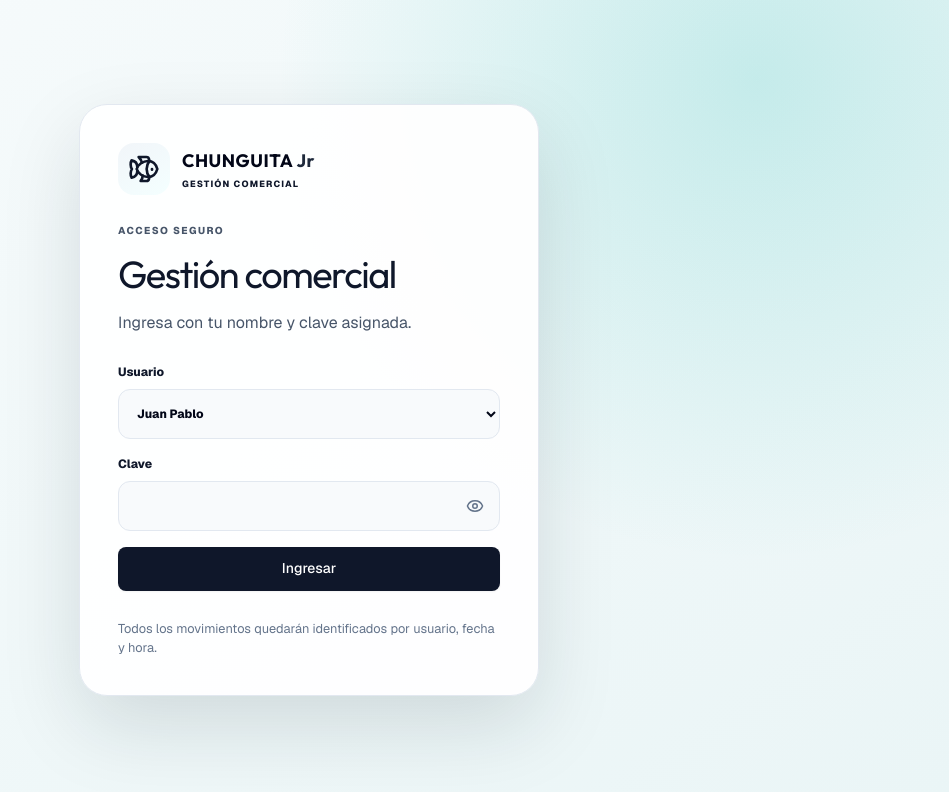
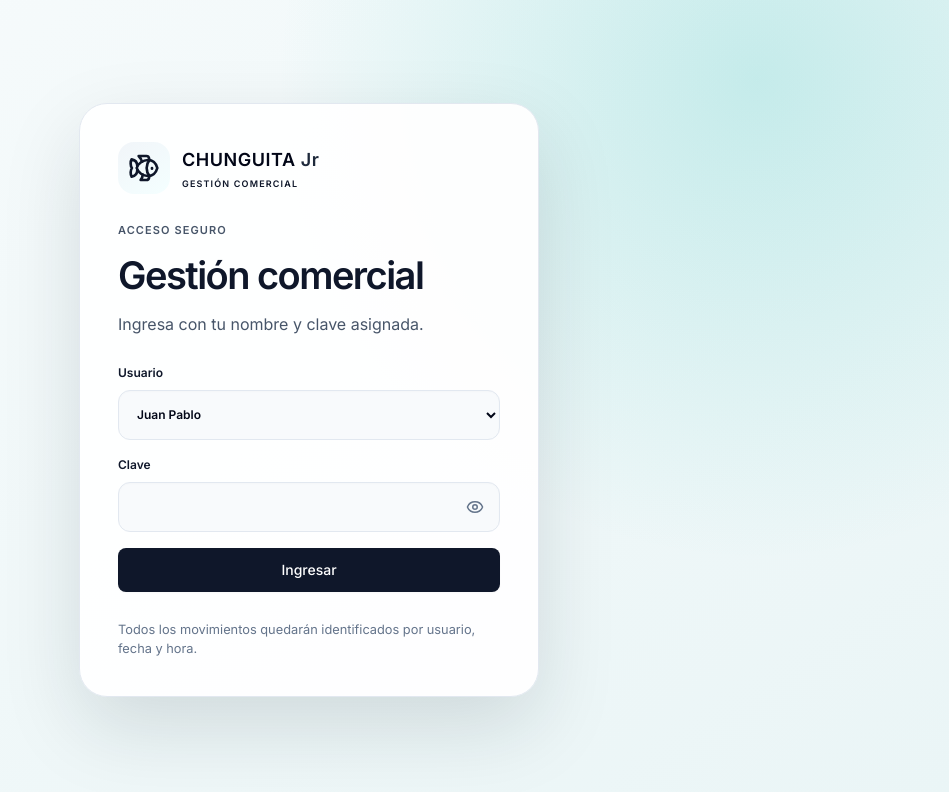
Before and after one commit to champagnejesus/chinguitaweb777, a Next.js app: page / in a window 1280 px wide. Shown: the top 792 px of the page, without its empty margins (331-1280 px from the left). Built offline with nearby package versions, Linux system fonts and the light colour scheme.

Commit message:
feat(ui): redesign app with modern saas aesthetics, use Inter font, refine tables and discrete action buttons

```diff
--- a/app/globals.css
+++ b/app/globals.css
@@ -29,11 +29,11 @@
   --amber-600: #d97706;
   --amber-100: #fffbeb;
 
-  --shadow-sm: 0 1px 2px 0 rgb(0 0 0 / 0.05);
-  --shadow: 0 1px 3px 0 rgb(0 0 0 / 0.1), 0 1px 2px -1px rgb(0 0 0 / 0.1);
-  --shadow-md: 0 4px 6px -1px rgb(0 0 0 / 0.1), 0 2px 4px -2px rgb(0 0 0 / 0.1);
-  --shadow-lg: 0 10px 15px -3px rgb(0 0 0 / 0.1), 0 4px 6px -4px rgb(0 0 0 / 0.1);
-  --shadow-xl: 0 20px 25px -5px rgb(0 0 0 / 0.1), 0 8px 10px -6px rgb(0 0 0 / 0.1);
+  --shadow-sm: 0 1px 2px 0 rgb(0 0 0 / 0.03);
+  --shadow: 0 1px 3px 0 rgb(0 0 0 / 0.05), 0 1px 2px -1px rgb(0 0 0 / 0.05);
+  --shadow-md: 0 4px 6px -1px rgb(0 0 0 / 0.05), 0 2px 4px -2px rgb(0 0 0 / 0.05);
+  --shadow-lg: 0 10px 15px -3px rgb(0 0 0 / 0.05), 0 4px 6px -4px rgb(0 0 0 / 0.05);
+  --shadow-xl: 0 20px 25px -5px rgb(0 0 0 / 0.05), 0 8px 10px -6px rgb(0 0 0 / 0.05);
 }
 
 .dark {
@@ -80,21 +80,22 @@ body {
   margin: 0;
   background: var(--ice-50);
   color: var(--navy-900);
-  font-family: var(--font-geist-sans), system-ui, -apple-system, sans-serif;
+  font-family: var(--font-inter), system-ui, -apple-system, sans-serif;
   -webkit-font-smoothing: antialiased;
   -moz-osx-font-smoothing: grayscale;
 }
 
 h1, h2, h3, h4, h5, h6, .brand strong {
-  font-family: var(--font-outfit), var(--font-geist-sans), system-ui, sans-serif;
-  letter-spacing: -0.02em;
+  font-family: var(--font-inter), system-ui, sans-serif;
+  letter-spacing: -0.03em;
+  font-weight: 600;
 }
 
 .login-page,.splash{min-height:100vh;display:grid;place-items:center;padding:24px;background:radial-gradient(circle at 85% 10%,rgba(22,184,176,.2),transparent 30rem),linear-gradient(145deg,#f7fbfc,#eaf5f6);transition: background 0.3s ease;}
 .dark .login-page,.dark .splash{background:radial-gradient(circle at 85% 10%,rgba(22,184,176,.1),transparent 30rem),linear-gradient(145deg,#0d1921,#030712)}
 .login-card{width:min(460px,100%);display:grid;gap:28px;border:1px solid var(--ice-200);border-radius:28px;background:rgba(255,255,255,.94);padding:38px;box-shadow:0 30px 80px rgba(7,28,42,.13);transition: background 0.3s ease, border-color 0.3s ease, box-shadow 0.3s ease;}
 .dark .login-card{background:rgba(11,15,25,.94);box-shadow:0 30px 80px rgba(0,0,0,.5)}
-.login-card h1{margin:8px 0;font-size:38px;letter-spacing:-.04em}.login-card p{color:var(--slate-600)}.login-card form{display:grid;gap:16px}.login-card label{font-size:12px;font-weight:800}.login-card input,.login-card select{display:block;width:100%;height:50px;margin-top:8px;border:1px solid var(--ice-200);border-radius:12px;background:var(--ice-50);color:var(--navy-950);padding:0 14px}.login-card>small{color:var(--slate-500);line-height:1.5}.form-error{margin:0!important;color:var(--coral-600)!important;font-size:12px;font-weight:800}
+.login-card h1{margin:8px 0;font-size:38px;letter-spacing:-.04em}.login-card p{color:var(--slate-600)}.login-card form{display:grid;gap:16px}.login-card label{font-size:12px;font-weight:600}.login-card input,.login-card select{display:block;width:100%;height:50px;margin-top:8px;border:1px solid var(--ice-200);border-radius:12px;background:var(--ice-50);color:var(--navy-950);padding:0 14px;box-shadow:inset 0 1px 2px rgba(0,0,0,0.02)}.login-card>small{color:var(--slate-500);line-height:1.5}.form-error{margin:0!important;color:var(--coral-600)!important;font-size:12px;font-weight:500}
 .splash{align-content:center;gap:12px;color:var(--teal-700)}.splash strong{font-size:24px}.splash span{color:var(--slate-600)}
 .empty-mini{padding:28px;text-align:center;color:var(--slate-500)}
 
@@ -193,7 +194,7 @@ select:focus-visible {
   margin-top: 4px;
   color: var(--teal-700);
   font-size: 9px;
-  font-weight: 800;
+  font-weight: 600;
   letter-spacing: 0.13em;
 }
 
@@ -214,8 +215,8 @@ select:focus-visible {
   margin: 0 12px 7px;
   color: #8ba0aa;
   font-size: 10px;
-  font-weight: 800;
-  letter-spacing: 0.15em;
+  font-weight: 600;
+  letter-spacing: 0.1em;
 }
 
 .nav-label.secondary {
@@ -282,7 +283,7 @@ select:focus-visible {
   background: var(--navy-900);
   color: white;
   font-size: 12px;
-  font-weight: 800;
+  font-weight: 600;
 }
 
 .sidebar-user strong,
@@ -317,10 +318,11 @@ select:focus-visible {
 
 .eyebrow {
   margin: 0 0 8px;
-  color: var(--teal-700);
-  font-size: 10px;
-  font-weight: 800;
-  letter-spacing: 0.14em;
+  color: var(--slate-500);
+  font-size: 11px;
+  font-weight: 600;
+  letter-spacing: 0.1em;
+  text-transform: uppercase;
 }
 
 .page-header h1 {
@@ -336,12 +338,12 @@ select:focus-visible {
   font-size: 16px;
 }
 
-.home-return{display:inline-flex;align-items:center;gap:8px;margin:0 0 18px;border:0;border-radius:12px;background:var(--teal-100);padding:10px 13px;color:var(--teal-700);font-size:13px;font-weight:800}
+.home-return{display:inline-flex;align-items:center;gap:8px;margin:0 0 18px;border:0;border-radius:12px;background:var(--teal-100);padding:10px 13px;color:var(--teal-700);font-size:13px;font-weight:600}
 .home-return:hover{background:#c9f1ed}
 .module-tools{display:flex;max-width:1440px;margin:0 auto 16px;align-items:center;justify-content:space-between;gap:14px;border:1px solid var(--ice-200);border-radius:15px;background:rgba(255,255,255,.75);padding:11px 14px}
-.module-tools>span{display:flex;align-items:center;gap:8px;color:var(--slate-600);font-size:12px;font-weight:800}
+.module-tools>span{display:flex;align-items:center;gap:8px;color:var(--slate-600);font-size:12px;font-weight:500}
 .surface-actions,.export-actions{display:flex;align-items:center;gap:8px}
-.export-button{display:inline-flex;min-height:40px;align-items:center;gap:7px;border:1px solid var(--ice-200);border-radius:11px;background:var(--white);padding:0 12px;color:var(--navy-900);font-size:12px;font-weight:800}
+.export-button{display:inline-flex;min-height:40px;align-items:center;gap:7px;border:1px solid var(--ice-200);border-radius:11px;background:var(--white);padding:0 12px;color:var(--navy-900);font-size:13px;font-weight:500;box-shadow:var(--shadow-sm);transition:all 0.2s}
 .export-button svg{width:17px;height:17px}.export-button.excel{color:#167853}.export-button.pdf{color:#c24d44}
 .export-button:hover{background:var(--ice-100)}
 
@@ -355,21 +357,35 @@ select:focus-visible {
 .mobile-add {
   display: grid;
   place-items: center;
-  border: 1px solid var(--ice-200);
-  background: var(--white);
+  background: transparent;
+  color: var(--slate-400);
+  border: 1px solid transparent;
+  transition: all 0.2s ease;
+}
+
+.icon-button {
+  height: 36px;
+  width: 36px;
+  border-radius: 8px;
+}
+
+.icon-button:hover {
+  background: var(--ice-100);
   color: var(--navy-900);
 }
 
-.icon-button {
-  height: 40px;
-  width: 40px;
-  border-radius: 11px;
+.danger-icon-button:hover {
+  background: var(--coral-100);
+  color: var(--coral-600);
 }
 
 .search-button {
   height: 48px;
   width: 48px;
   border-radius: 13px;
+  border: 1px solid var(--ice-200);
+  background: var(--white);
+  color: var(--navy-900);
 }
 
 .primary-button,
@@ -580,19 +596,20 @@ select:focus-visible {
 
 .surface-title .eyebrow {
   font-size: 11px;
-  font-weight: 800;
-  letter-spacing: 0.08em;
+  font-weight: 600;
+  letter-spacing: 0.1em;
   text-transform: uppercase;
   margin: 0 0 4px;
 }
 
 .surface-title h2 {
-  font-size: 18px;
-  font-weight: 700;
+  font-size: 20px;
+  font-weight: 600;
   margin: 0;
   display: flex;
   align-items: center;
   gap: 8px;
+  letter-spacing: -0.01em;
 }
 
 .section-toolbar {
@@ -2045,8 +2062,8 @@ tr:hover {
 
 th,
 td {
-  border-top: 1px solid var(--ice-200);
-  padding: 16px 12px;
+  border-top: 1px solid var(--ice-100);
+  padding: 18px 20px;
   text-align: left;
 }
 
@@ -2057,8 +2074,8 @@ th {
   letter-spacing: 0.04em;
   text-transform: uppercase;
   border-top: none;
-  border-bottom: 1px solid var(--ice-200);
-  padding: 12px;
+  border-bottom: 1px solid var(--ice-100);
+  padding: 14px 20px;
 }
 
 td {
@@ -2111,9 +2128,21 @@ td small {
   grid-template-columns: auto 1fr auto auto;
   align-items: center;
   gap: 13px;
-  border: 1px solid var(--ice-200);
+  border: 1px solid var(--ice-100);
   border-radius: 15px;
   padding: 16px;
+  background: var(--white);
+  transition: all 0.2s cubic-bezier(0.4, 0, 0.2, 1);
+}
+
+.directory-card-clickable {
+  cursor: pointer;
+}
+
+.directory-card-clickable:hover {
+  transform: translateY(-2px);
+  border-color: var(--ice-200);
+  box-shadow: var(--shadow-md);
 }
 
 .directory-card > div strong,
--- a/app/layout.tsx
+++ b/app/layout.tsx
@@ -1,19 +1,9 @@
 import type { Metadata } from "next";
-import { Geist, Geist_Mono, Outfit } from "next/font/google";
+import { Inter } from "next/font/google";
 import "./globals.css";
 
-const geistSans = Geist({
-  variable: "--font-geist-sans",
-  subsets: ["latin"],
-});
-
-const geistMono = Geist_Mono({
-  variable: "--font-geist-mono",
-  subsets: ["latin"],
-});
-
-const outfit = Outfit({
-  variable: "--font-outfit",
+const inter = Inter({
+  variable: "--font-inter",
   subsets: ["latin"],
 });
 
@@ -37,7 +27,7 @@ export default function RootLayout({
   return (
     <html lang="es">
       <body
-        className={`${geistSans.variable} ${geistMono.variable} ${outfit.variable} antialiased`}
+        className={`${inter.variable} antialiased`}
       >
         {children}
       </body>
```
